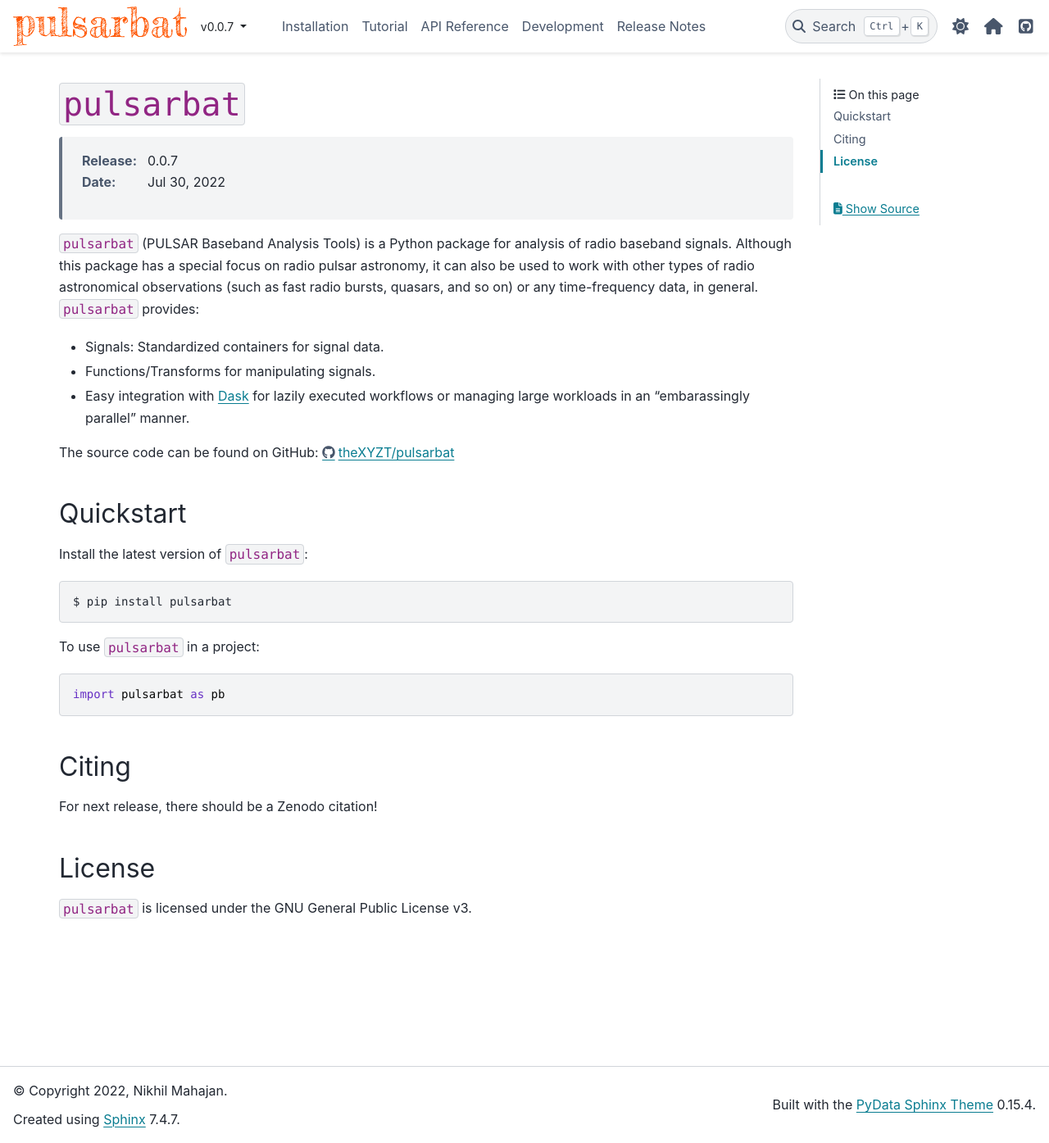
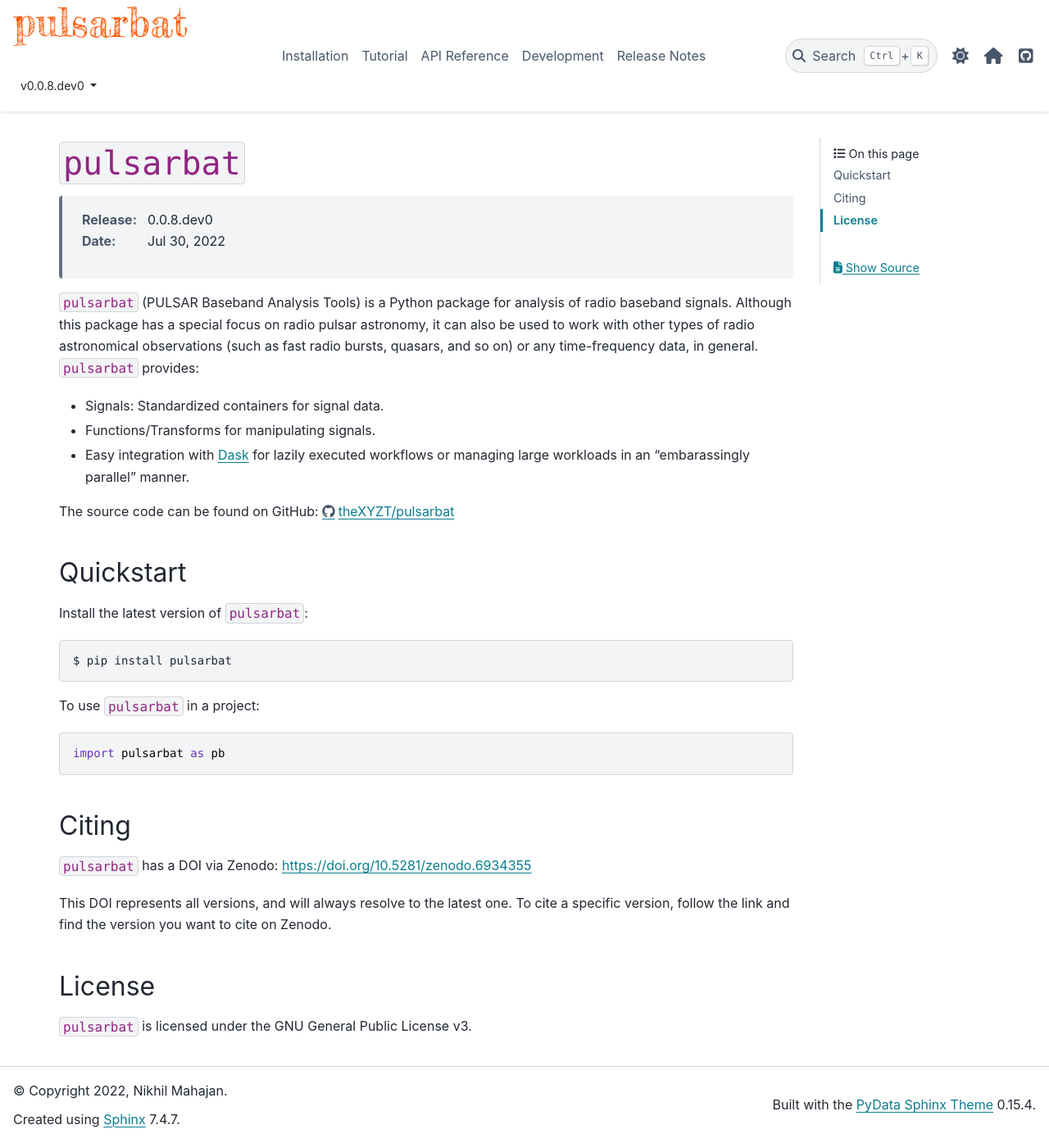
Before and after one commit to theXYZT/pulsarbat, a Sphinx documentation site: the page built from docs/index.rst, in a window 1280 px wide and 1395 px high. Shown: the whole window at 82% size. Built offline with Sphinx 7.4.7 and the PyData theme 0.15.4, drawn with Linux system fonts in a browser that asks for light colours.

Commit message:
Change requirements and add citation information.

```diff
--- a/README.rst
+++ b/README.rst
@@ -53,7 +53,9 @@
 Citing
 ------
 
-For next release, there should be a Zenodo citation!
+``pulsarbat`` has a DOI via Zenodo: https://doi.org/10.5281/zenodo.6934355
+
+This DOI represents all versions, and will always resolve to the latest one. To cite a specific version, follow the link and find the version you want to cite on Zenodo.
 
 
 License
--- a/docs/index.rst
+++ b/docs/index.rst
@@ -37,7 +37,9 @@
 Citing
 ------
 
-For next release, there should be a Zenodo citation!
+``pulsarbat`` has a DOI via Zenodo: https://doi.org/10.5281/zenodo.6934355
+
+This DOI represents all versions, and will always resolve to the latest one. To cite a specific version, follow the link and find the version you want to cite on Zenodo.
 
 
 License
--- a/pulsarbat/__init__.py
+++ b/pulsarbat/__init__.py
@@ -4,7 +4,7 @@
 
 __author__ = """Nikhil Mahajan"""
 __email__ = "mahajan@astro.utoronto.ca"
-__version__ = "0.0.7"
+__version__ = "0.0.8.dev0"
 
 from . import core
 from .core import *
--- a/setup.py
+++ b/setup.py
@@ -6,10 +6,10 @@
     name="pulsarbat",
     install_requires=[
         "astropy >= 5.1",
-        "numpy >= 1.23",
-        "scipy >= 1.8",
+        "numpy >= 1.22",
+        "scipy >= 1.9",
         "baseband >= 4.1.1",
-        "dask[array] >= 2022.6.1",
+        "dask[array] >= 2022.7.1",
     ],
     tests_require=["pytest >= 7.1.2"],
 )
```
